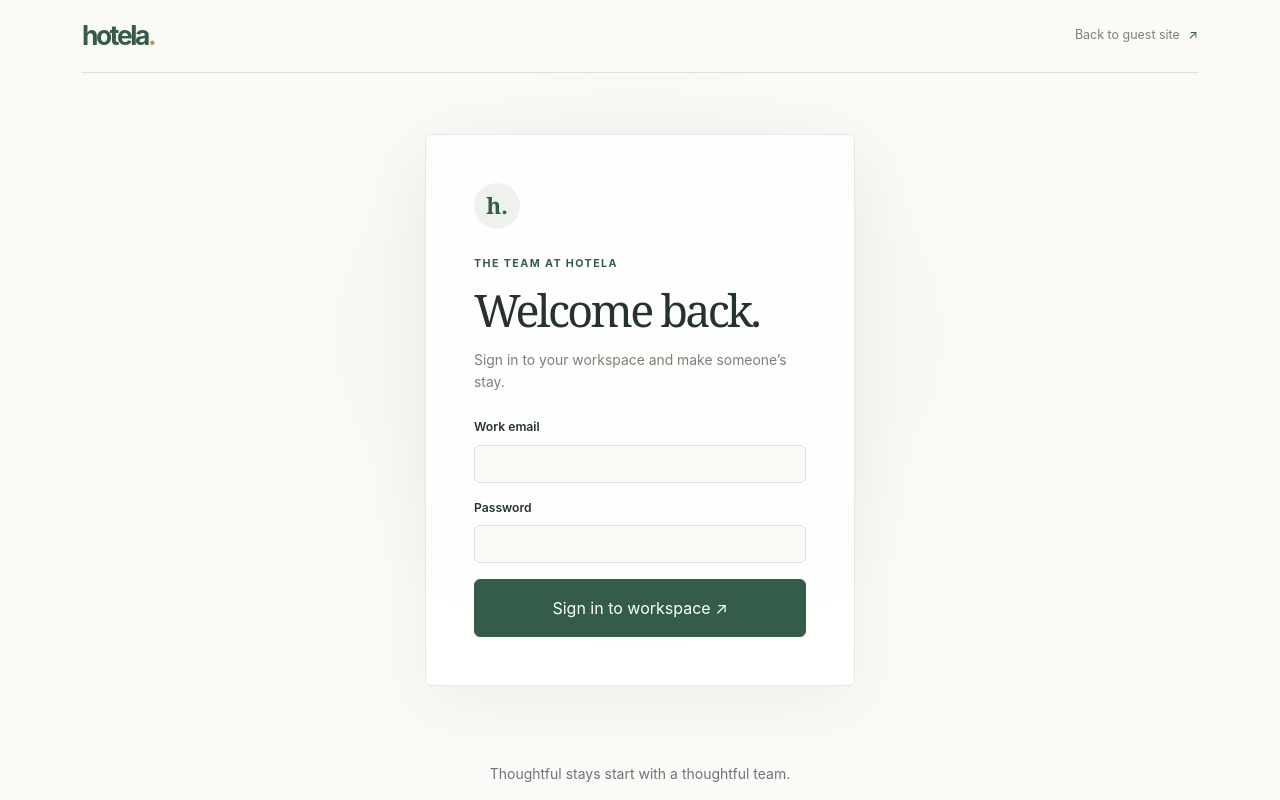
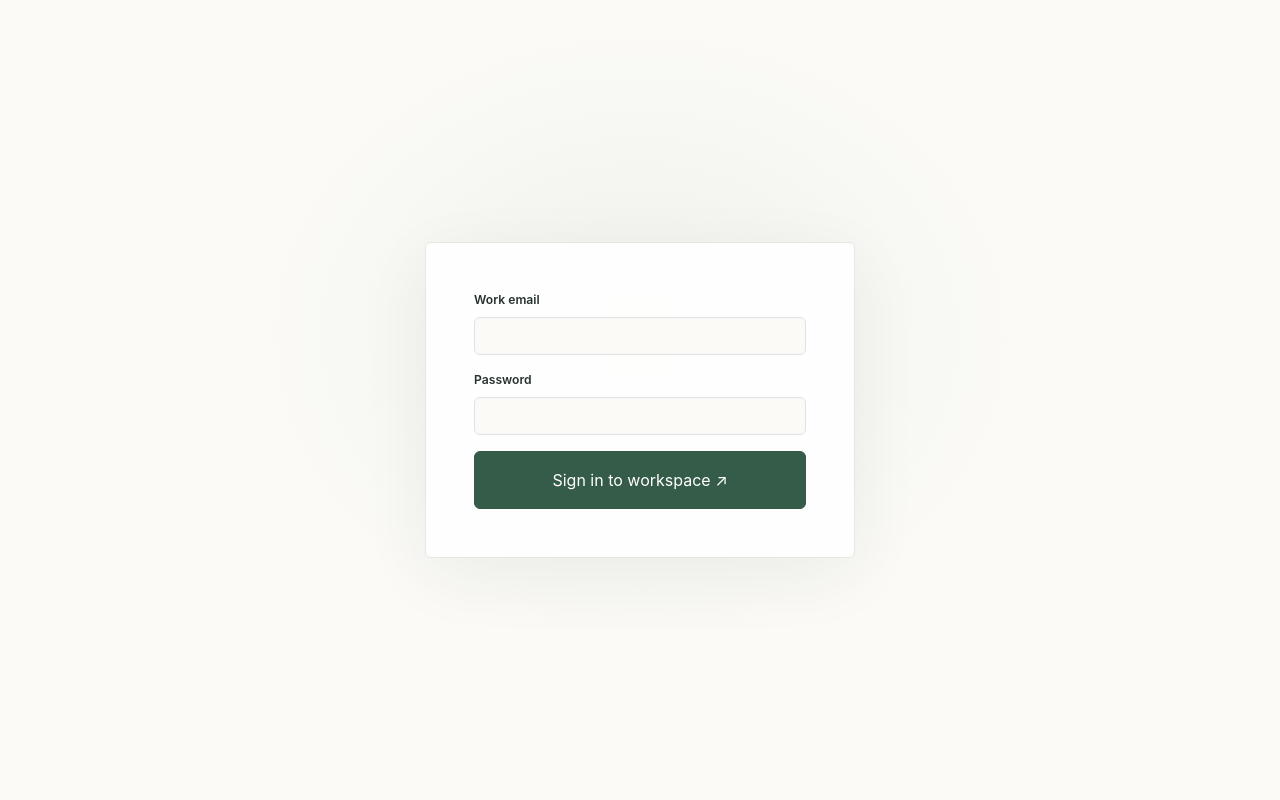
Before and after one commit to 6ereke7/Hotela-frontend, a React (Vite) app: page /staff/login in a window 1280 px wide. Built offline with nearby package versions, Linux system fonts and the light colour scheme; no server answers.

Commit message:
fix(ui): login page

```diff
--- a/src/app/App.tsx
+++ b/src/app/App.tsx
@@ -5,7 +5,7 @@ import { ThemeProvider } from "@/components/ThemeProvider";
 
 export function App() {
   const [staff, setStaff] = useState<StaffUser | null>();
-
+  // TODO: move the session checking from home page to /staff and login page. use context, not proping
   useEffect(() => {
     api
       .me()
--- a/src/modules/auth/pages/StaffLoginPage.tsx
+++ b/src/modules/auth/pages/StaffLoginPage.tsx
@@ -30,26 +30,13 @@ export function StaffLoginPage({ onLogin }: StaffLoginPageProps) {
   };
 
   return (
-    <main className={`${styles.loginPage} container-xl d-flex flex-column min-vh-100`}>
-      <header className="d-flex align-items-center justify-content-between border-bottom py-3">
-        <a className={styles.wordmark} href="/" aria-label="Hotela home">
-          hotela<span>.</span>
-        </a>
-        <a className={styles.guestLink} href="/">
-          Back to guest site <span aria-hidden="true">↗</span>
-        </a>
-      </header>
-
-      <section className={`${styles.loginCard} card w-100 align-self-center my-auto p-4 p-md-5`} aria-labelledby="login-title">
-        <div className={styles.loginMark} aria-hidden="true">
-          h.
-        </div>
-        <p className={styles.eyebrow}>The team at Hotela</p>
-        <h1 id="login-title">Welcome back.</h1>
-        <p className={styles.description}>
-          Sign in to your workspace and make someone’s stay.
-        </p>
-
+    <main
+      className={`${styles.loginPage} container-xl d-flex flex-column min-vh-100`}
+    >
+      <section
+        className={`${styles.loginCard} card w-100 align-self-center my-auto p-4 p-md-5`}
+        aria-labelledby="login-title"
+      >
         <form className="d-grid gap-3" onSubmit={handleSubmit}>
           <label className={styles.field}>
             <span>Work email</span>
@@ -84,9 +71,6 @@ export function StaffLoginPage({ onLogin }: StaffLoginPageProps) {
           </button>
         </form>
       </section>
-      <footer className="py-3 text-center small text-secondary">
-        Thoughtful stays start with a thoughtful team.
-      </footer>
     </main>
   );
 }
```
